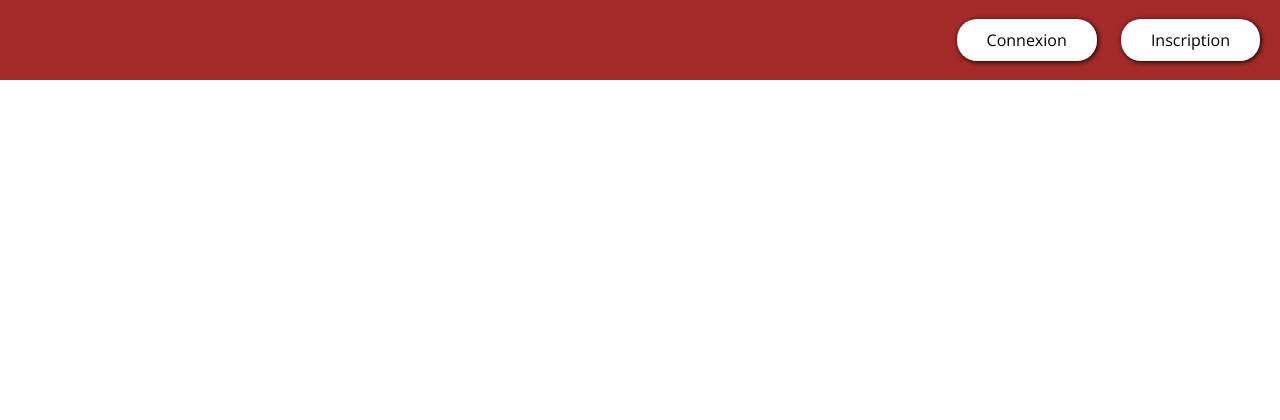
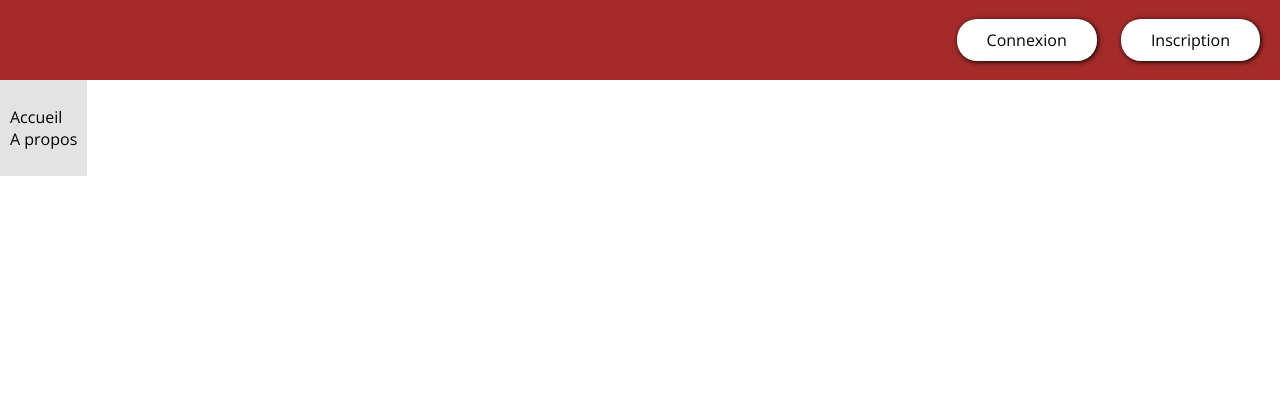
Before and after one commit to sachahjkl/devweb, a PHP site: page / in a window 1280 px wide. Shown: the top 420 px of the page. Run offline with PHP 8.4, Linux system fonts and the light colour scheme; data that the repository does not hold is empty.

Commit message:
Url mapping

```diff
--- a/index.php
+++ b/index.php
@@ -4,7 +4,17 @@
         <div class="all-content">
             <?php include "layouts/header.php" ?>
             <div id="body-content">
-
+                <?php
+                    $currenturl = "layouts/";
+                    if(isset($_GET['url'])){
+                        if(file_exists($currenturl.$_GET['url'])){
+                            $currenturl = $currenturl.$_GET['url'];
+                            include $currenturl;
+                        }
+                    } else {
+                        $currenturl = $currenturl."map.php";
+                        include $currenturl;
+                    } ?>
             </div>
             <?php include "layouts/footer.php" ?>
         </div>
--- a/layouts/header.php
+++ b/layouts/header.php
@@ -1,6 +1,22 @@
 <header>
+    <link rel="stylesheet" href="style/menu.css" />
     <div id="auth_buttons">
         <a id="openConn" href="#connexion">Connexion</a>
         <a id="openInsc" href="#inscription">Inscription</a>
     </div>
 </header>
+<nav>
+    <ul>
+        <li>
+            <a href="?url=map.php">Accueil</a>
+        </li>
+        <li>
+            <a href="?url=apropos.php">A propos</a>
+        </li>
+        <?php if(isset($_SESSION['type'])){ ?>
+            <li>
+                <a href="?url=export"></a>
+            </li>
+        <? } ?>
+    </ul>
+</nav>
--- /dev/null
+++ b/style/menu.css
@@ -0,0 +1,16 @@
+nav{
+    position: absolute;
+    top: 10%;
+    background-color: rgb(200, 200, 200, 0.5);
+}
+nav ul {
+    display: inline-block;
+    padding: 10px;
+}
+nav ul li{
+    list-style-type: none;
+}
+nav ul li a{
+    text-decoration: none;
+    color: black;
+}
```
Also changed, not shown: layouts/apropos.php (added, +12 -0 lines), phpscripts/connectuser.php (+5 -2 lines).
